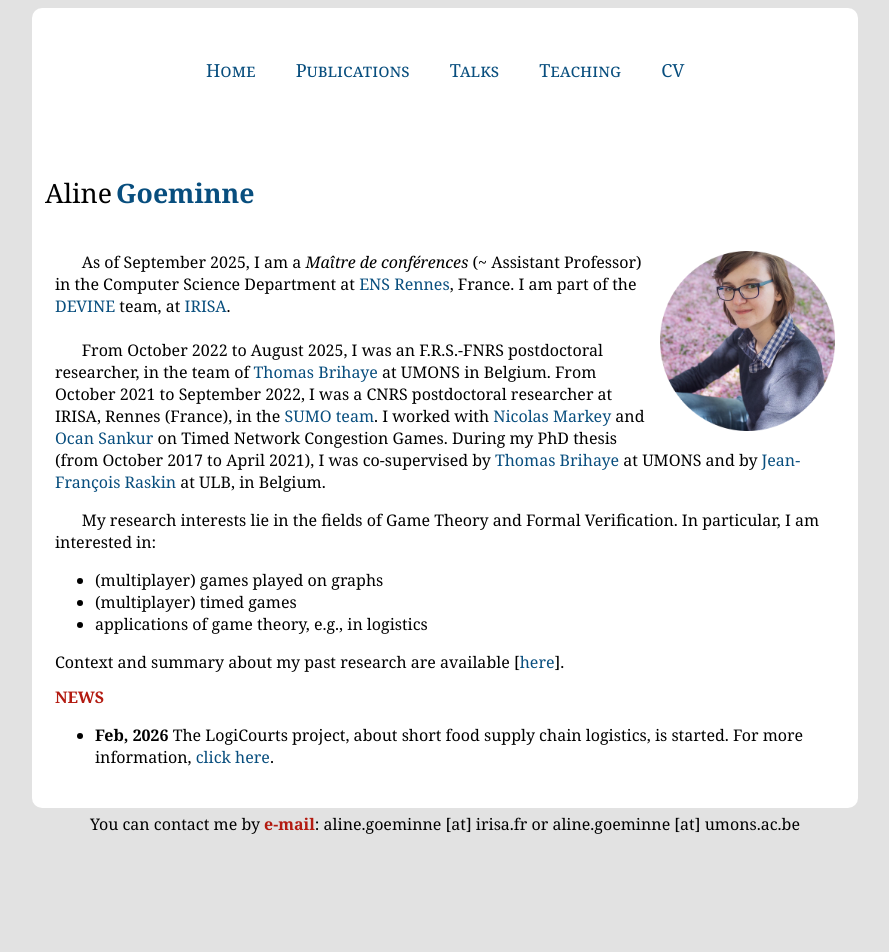
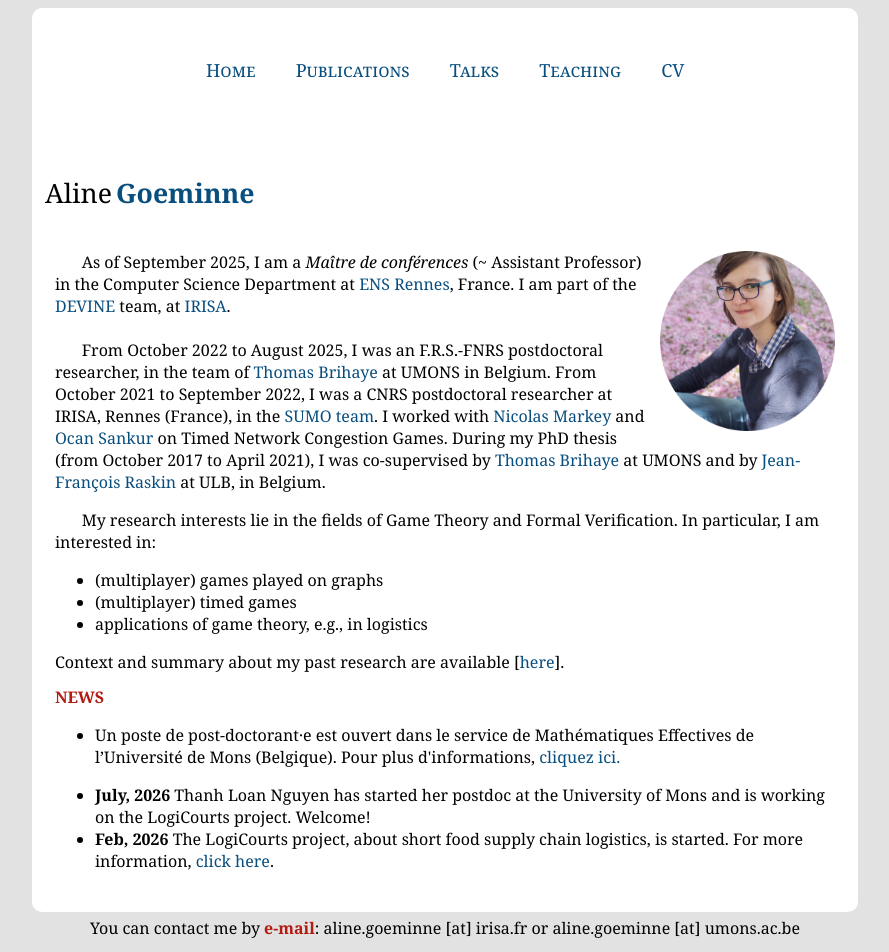
Before and after one commit to AlineGoeminne/AlineGoeminne.github.io, a plain HTML site: page index.html in a window 1280 px wide. Shown: the whole page, without its empty margins (195-1084 px from the left). Before the commit the page ends 848 px from the top, so only its background shows below. Drawn offline with Linux system fonts and the light colour scheme.

Commit message:
Update index.html

```diff
--- a/index.html
+++ b/index.html
@@ -82,7 +82,12 @@
 
 	<div class="sub-section">
         <span style="color:#B31A10"><b> NEWS </b></span>
-        <ul>
+         <ul>
+       <li> Un poste de post-doctorant·e est ouvert dans le service de Mathématiques Effectives de l’Université de Mons (Belgique).
+           Pour plus d'informations, <a href="resources/fiche.pdf">cliquez ici.</a></li>
+        </ul>
+            <ul>
+            <li><b>July, 2026</b> Thanh Loan Nguyen has started her postdoc at the University of Mons and is working on the LogiCourts project. Welcome!</li>
             <li><b> Feb, 2026</b> The LogiCourts project, about short food supply chain logistics, is started.
             For more information, <a href="https://web.umons.ac.be/complexys/fr/2026/02/16/logicourts-quand-la-recherche-wallonne-reinvente-la-logistique-des-circuits-courts-alimentaires/">click here</a>.</li>
         </ul>
```
